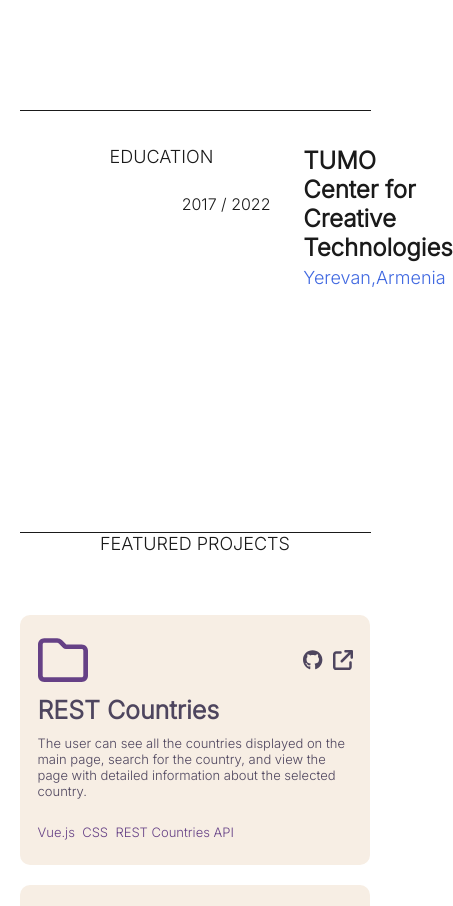
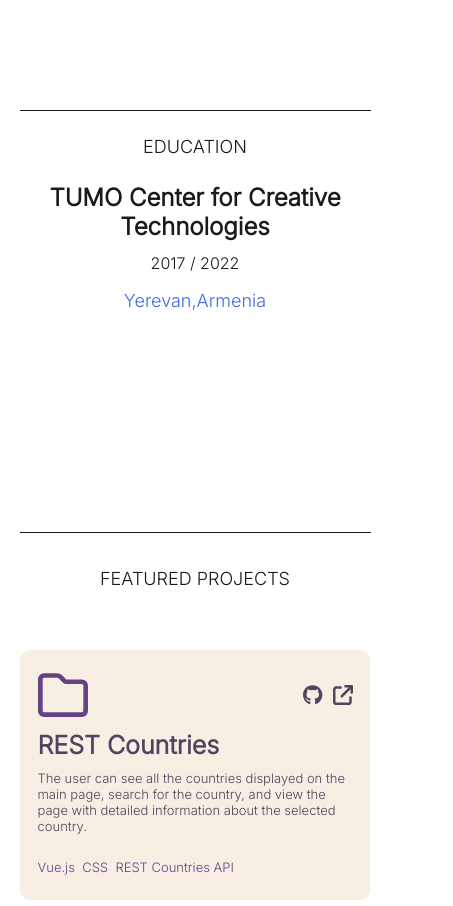
Before and after one commit to ArturHarutyunyan1/arturharutyunyan1.github.io, a Vue app: page / in a window 390 px wide. Shown: the part 820-1726 px from the top of the page, 453 px wide, since content can reach past the window. Built offline with nearby package versions, Linux system fonts and the light colour scheme.

Commit message:
education responsive

```diff
--- a/src/components/CardComponent.vue
+++ b/src/components/CardComponent.vue
@@ -96,7 +96,8 @@
 }
 @media (max-width: 375px) {
   .card {
-    width: 90%;
+    width: 100%;
+    margin-left: 0;
   }
   .tool {
     font-size: 10px;
--- a/src/components/EducationComponent.vue
+++ b/src/components/EducationComponent.vue
@@ -49,4 +49,32 @@
   margin: 5px 0;
   color: royalblue;
 }
+@media (max-width: 1031px) {
+  .space-btw {
+    flex-direction: column;
+    /* float: left; */
+  }
+  .date {
+    width: 100%;
+    position: static;
+    left: 0;
+    margin: 10px 0;
+  }
+}
+@media (max-width: 820px) {
+  .row {
+    flex-direction: column;
+    margin: 25px 0;
+  }
+  .space-btw {
+    text-align: center;
+  }
+  .col {
+    margin: 25px 0;
+    text-align: center;
+  }
+  p {
+    text-align: center;
+  }
+}
 </style>
--- a/src/components/ProjectComponent.vue
+++ b/src/components/ProjectComponent.vue
@@ -49,4 +49,14 @@
     width: 100%;
   }
 }
+@media (max-width: 1234px) {
+  p {
+    margin: 35px 90px;
+  }
+}
+@media (max-width: 820px) {
+  p {
+    text-align: center;
+  }
+}
 </style>
```
